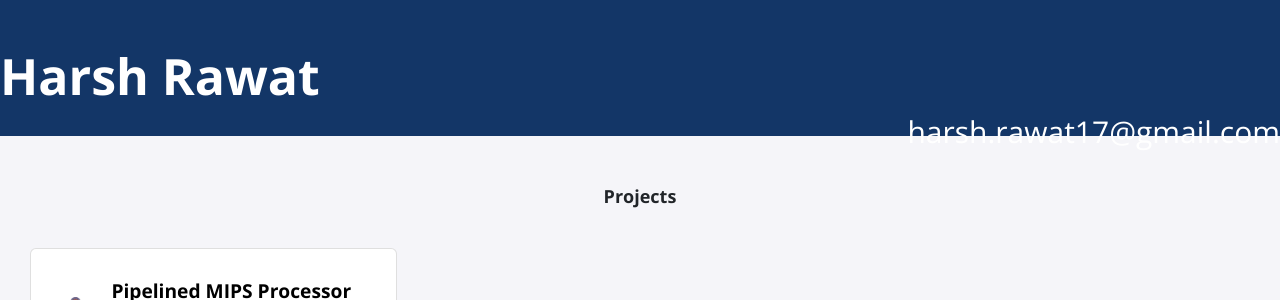
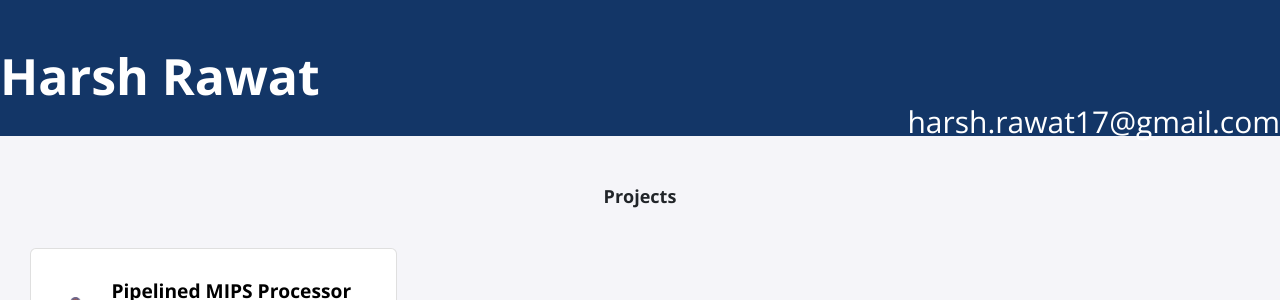
Before and after one commit to harshrawat17/template3, a Jekyll site: the page built from index.html, in a window 1280 px wide. Shown: the part 184-484 px from the top of the page. Built offline with Jekyll 4.4.1, drawn with Linux system fonts in a browser that asks for light colours; nearby versions of some CDN libraries.

Commit message:
Update profile.scss

```diff
--- a/_sass/profile.scss
+++ b/_sass/profile.scss
@@ -13,6 +13,7 @@
         font-weight: 400;
         color: white;
         text-align: right;
+        margin-top: -10px
     }
 
     img {
```
